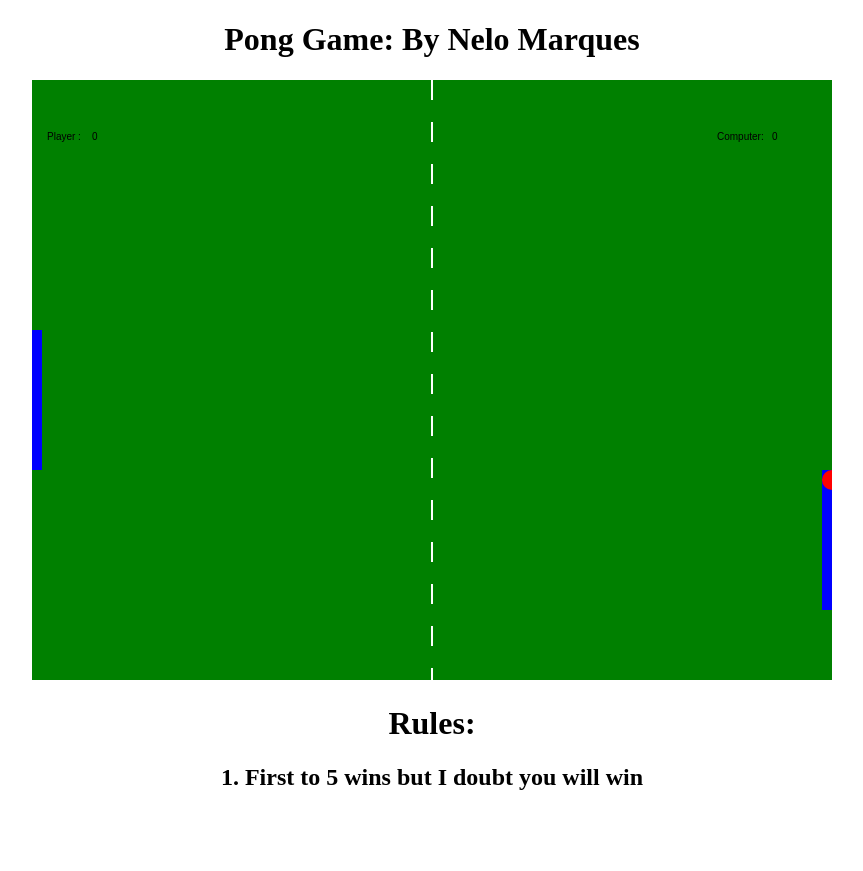
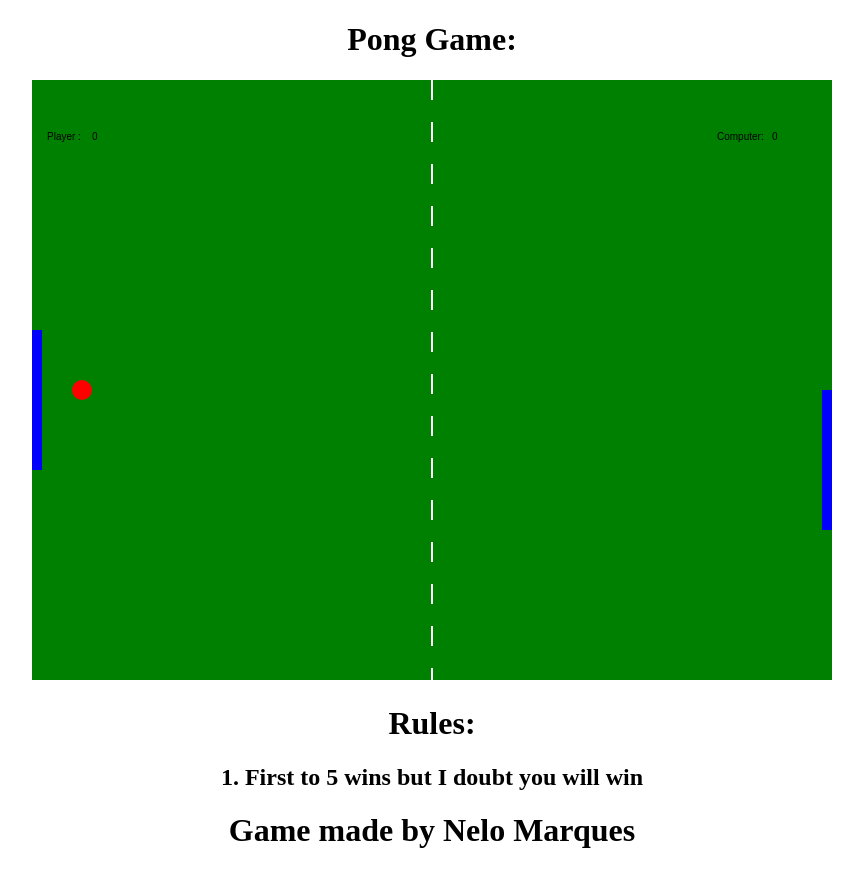
Before and after one commit to STRE6T-dev/Pong-Game, a plain HTML site: page index.html in a window 1280 px wide. Shown: the whole page, without its empty margins (208-1071 px from the left). Before the commit the page ends 811 px from the top, so only its background shows below. Drawn offline with Linux system fonts and the light colour scheme.

Commit message:
first commit

```diff
--- a/assest/pong.js
+++ b/assest/pong.js
@@ -3,8 +3,8 @@ let canvas;
 let ctx;
 let ballX = 50;
 let ballY = 50;
-let ballSpeedX = 5;
-let ballSpeedY = 5;
+let ballSpeedX = 10;
+let ballSpeedY = 10;
 
 let playerScore1 = 0;
 let  computerScore = 0;
--- a/index.html
+++ b/index.html
@@ -7,12 +7,13 @@
   </head>
   <body>
     <div class="content">
-    <h1>Pong Game: By Nelo Marques</h1>
+    <h1>Pong Game:</h1>
       <canvas id="gameCanvas" width="800" height="600"></canvas>
 
       <h1> Rules: </h1>
 
       <h2>1. First to 5 wins but I doubt you will win</h2>
+      <h1> Game made by Nelo Marques</h1>
     </div>
 
 
```
